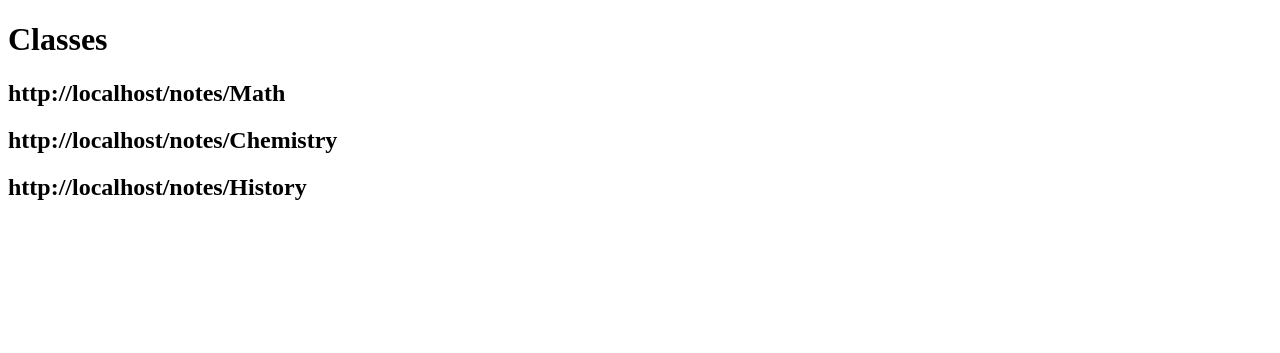
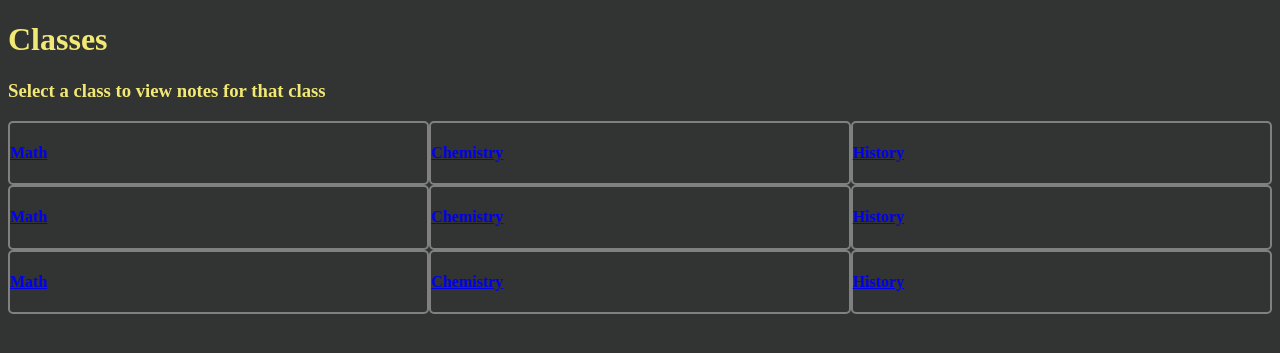
Before and after one commit to Js-cook/Notes-App, a Django app: page /notes/ in a window 1280 px wide. Shown: the top 353 px of the page. Run offline with Django 3.2, Linux system fonts and the light colour scheme; data comes from the database, SQL or seed files in the repository; both versions use the stored data as it was after the commit.

Commit message:
ADD - Added more CSS and HTML

```diff
--- a/user_notes/static/user_notes/styles.css
+++ b/user_notes/static/user_notes/styles.css
@@ -0,0 +1,15 @@
+.subject-card {
+  border: 2px solid grey;
+  border-radius: 5px;
+  column-gap: 0.5rem;
+  row-gap: 0.5rem;
+}
+.card-container {
+  display: grid;
+  grid-template-columns: 1fr 1fr 1fr;
+}
+
+body {
+  background-color: #323333;
+  color: #f2e874;
+}
--- a/user_notes/templates/base.html
+++ b/user_notes/templates/base.html
@@ -2,7 +2,7 @@
 <html>
   <head>
     <meta charset="utf-8">
-    <link rel="stylesheet" href="../static/user_notes/styles.css">
+    <link rel="stylesheet" href="/static/user_notes/styles.css">
     <title>{% block title %}{% endblock %}</title>
   </head>
   <body>
--- a/user_notes/templates/user_notes/index.html
+++ b/user_notes/templates/user_notes/index.html
@@ -4,7 +4,16 @@
 
 {% block content %}
 <h1>Classes</h1>
+<h3>Select a class to view notes for that class</h3>
+<div class="card-container">
 {% for url in urls %}
-<h2>{{url}}</h2>
+  {% for subject in subjects %}
+  <div class="subject-card">
+    <a href="{{url}}">
+      <h4>{{subject}}</h4>
+    </a>
+  </div>
+  {% endfor %}
 {% endfor %}
+</div>
 {% endblock %}
--- a/user_notes/views.py
+++ b/user_notes/views.py
@@ -7,9 +7,11 @@ def index(request):
   urls = []
   subjects = Subject.objects.all()
   for subject in subjects:
-    urls.append(request.build_absolute_uri() + subject.title)
+    urls.append(request.build_absolute_uri() + f"subject/{subject.title}")
 
-  return render(request, "user_notes/index.html", {"urls":urls})
+  return render(request, "user_notes/index.html", {"urls":urls, "subjects":subjects, "iteration":range(0,len(urls))})
 
 def subject_notes(request, subject):
-  pass
+  subject_ = Subject.objects.filter(title=subject)[0]
+  notes = Note.objects.all().filter(subject=subject_.id)
+  return render(request, "user_notes/notes.html", {"notes":notes})
```
Also changed, not shown: user_notes/templates/user_notes/notes.html (added, +14 -0 lines), db.sqlite3.
